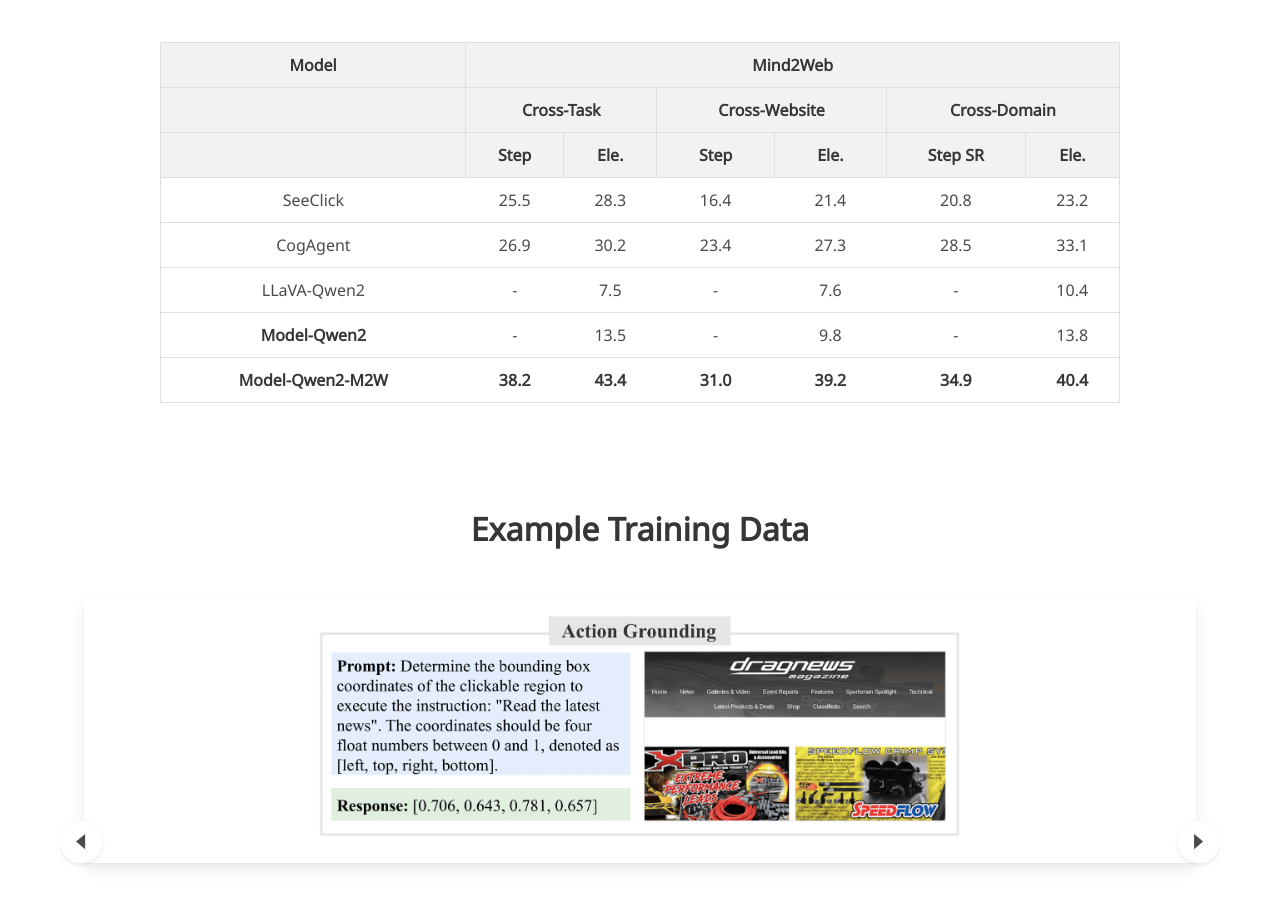
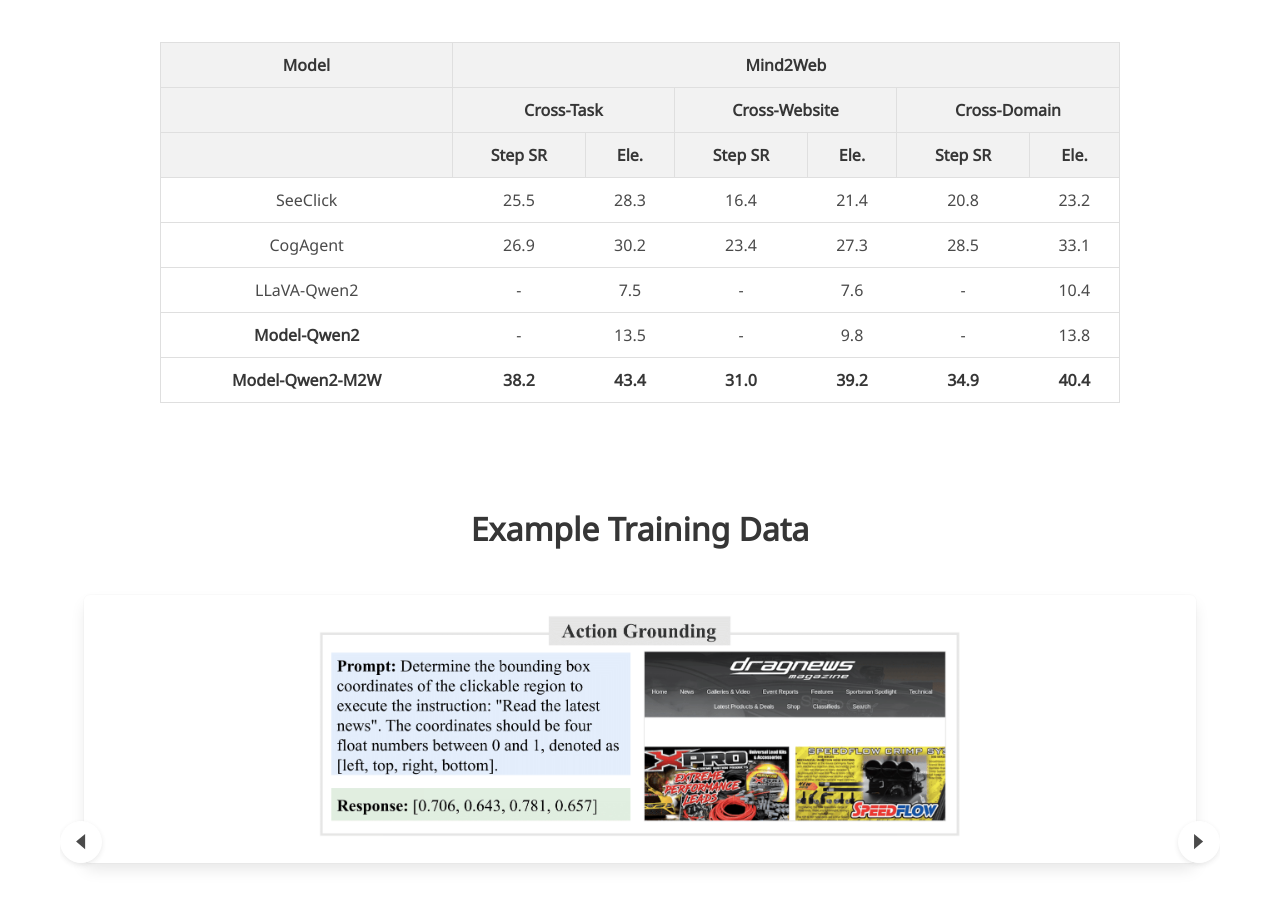
Before and after one commit to boat2oasis/boat2oasis.github.io, a plain HTML site: page index.html in a window 1280 px wide. Shown: the part 4820-5727 px from the top of the page. Drawn offline with nearby package versions, Linux system fonts and the light colour scheme; some icons are missing; a web font is replaced by a local one.

Commit message:
fix table head

```diff
--- a/index.html
+++ b/index.html
@@ -917,9 +917,9 @@
                 </tr>
                 <tr class="tr-header">
                   <th></th>
-                  <th>Step</th>
+                  <th>Step SR</th>
                   <th>Ele.</th>
-                  <th>Step</th>
+                  <th>Step SR</th>
                   <th>Ele.</th>
                   <th>Step SR</th>
                   <th>Ele.</th>
```
